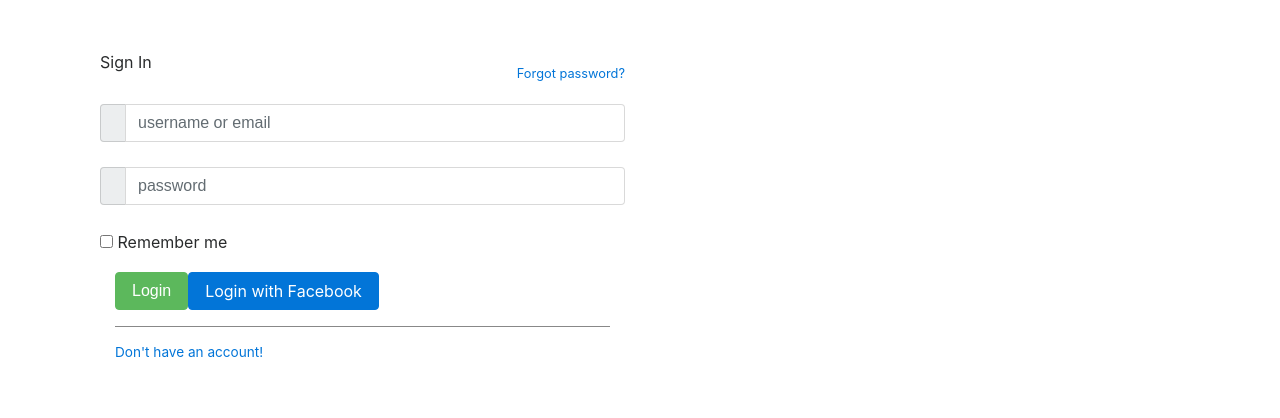
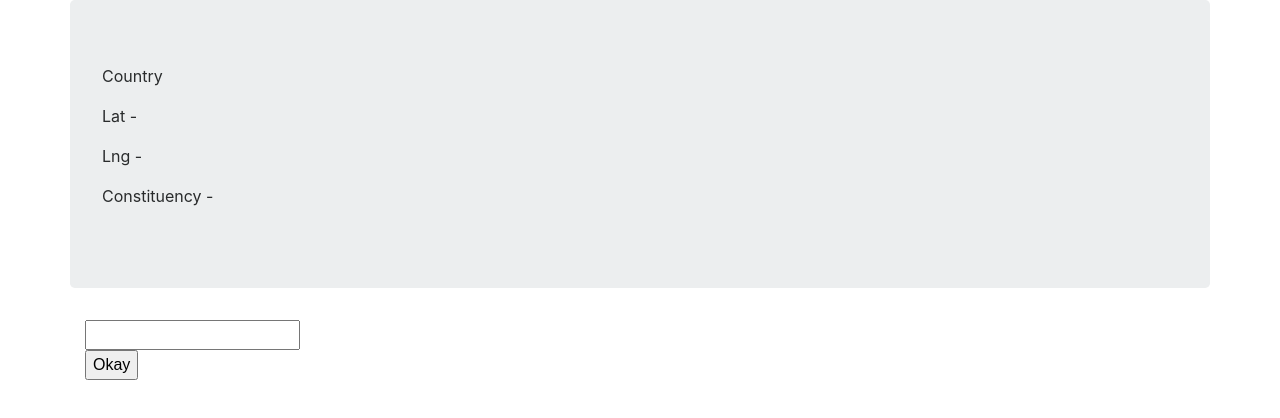
Before and after one commit to CodeKul/angular-router-ns-weekend-13, an Angular app: page /http in a window 1280 px wide. Before the commit this address led to /. Shown: the top 418 px of the page. Built offline with nearby package versions, Linux system fonts and the light colour scheme.

Commit message:
http: get and post

```diff
--- a/src/app/app.router.ts
+++ b/src/app/app.router.ts
@@ -8,6 +8,7 @@ import { RegistrationComponent } from './registration/registration.component';
 import { LoginComponent } from './login/login.component';
 import { RouterModule, Routes } from '@angular/router';
 import { RegGuard } from './registration/reg.guard';
+import { HttpComponent } from './http/http.component';
 
 const dashRoutes: Routes = [
   { path: 'profile', component: ProfileComponent },
@@ -21,6 +22,7 @@ const routes: Routes = [
   { path: 'dash/:usNm', component: CauroselComponent, children: dashRoutes, canActivate: [RegGuard] },
   { path: 'forget/:usNm', component: ForgetComponent },
   { path: 'obs', component: ObservablesComponent },
+  { path: 'http', component: HttpComponent },
   { path: 'dash', redirectTo: 'dash/sample' },
   { path: '**', redirectTo: '' }
 ];
--- /dev/null
+++ b/src/app/http/http.component.html
@@ -0,0 +1,19 @@
+<div class="row">
+  <div class="col-md-12 jumbotron">
+    <p>Country {{country}}</p>
+    <p>Lat - {{lat}}</p>
+    <p>Lng - {{lng}}</p>
+    <p>Constituency - {{consti}}</p>
+  </div>
+</div>
+
+<div class="row">
+  <div class="col-md-12">
+    <input type="text" #zip>
+  </div>
+</div>
+<div class="row">
+  <div class="col-md-12">
+    <input type="button" value="Okay" (click)="showGet(zip.value)">
+  </div>
+</div>
--- /dev/null
+++ b/src/app/http/http.component.ts
@@ -0,0 +1,37 @@
+import { Component, OnInit } from '@angular/core';
+import { WebDataService } from './web-data.service';
+
+@Component({
+  selector: 'app-http',
+  templateUrl: './http.component.html',
+  styleUrls: ['./http.component.css']
+})
+export class HttpComponent implements OnInit {
+
+  msg = '';
+  country = '';
+  lat = '';
+  lng = '';
+  consti = '';
+
+  constructor(
+    private dataHttp: WebDataService
+  ) { }
+
+  ngOnInit() {
+  }
+
+  showGet(zip: string) {
+    // this.dataHttp.getData(zip).subscribe(
+    //   res => {
+    //     this.consti = res['result']['parliamentary_constituency'];
+    //     this.country = res['result']['country'];
+    //     this.lat = res['result']['latitude'];
+    //     this.lng = res['result']['longitude'];
+    //   }
+    // );
+
+    this.dataHttp.postData().subscribe();
+  }
+
+}
--- /dev/null
+++ b/src/app/http/web-data.service.ts
@@ -0,0 +1,27 @@
+import { Observable } from 'rxjs/Rx';
+import { Injectable } from '@angular/core';
+import { HttpClient } from '@angular/common/http';
+
+
+@Injectable()
+export class WebDataService {
+
+  constructor(
+    private http: HttpClient
+  ) { }
+
+  getData(zipCode): Observable<ArrayBuffer> {
+    return this.http.get(`http://api.postcodes.io/postcodes/${zipCode}`).catch(this.errHndlr);
+  }
+
+  postData() {
+    return this.http.post('http://localhost:9669/postDt', {
+      nm: 'android',
+      cty: 'pune'
+    });
+  }
+
+  errHndlr(err) {
+    return Observable.throw('Error in Http');
+  }
+}
```
Also changed, not shown: src/app/app.module.ts (+13 -3 lines), src/app/http/http.component.css (added), 2 other files (tests, documents, lock files or other folders). Lines whose indentation alone changed are shown as unchanged.
